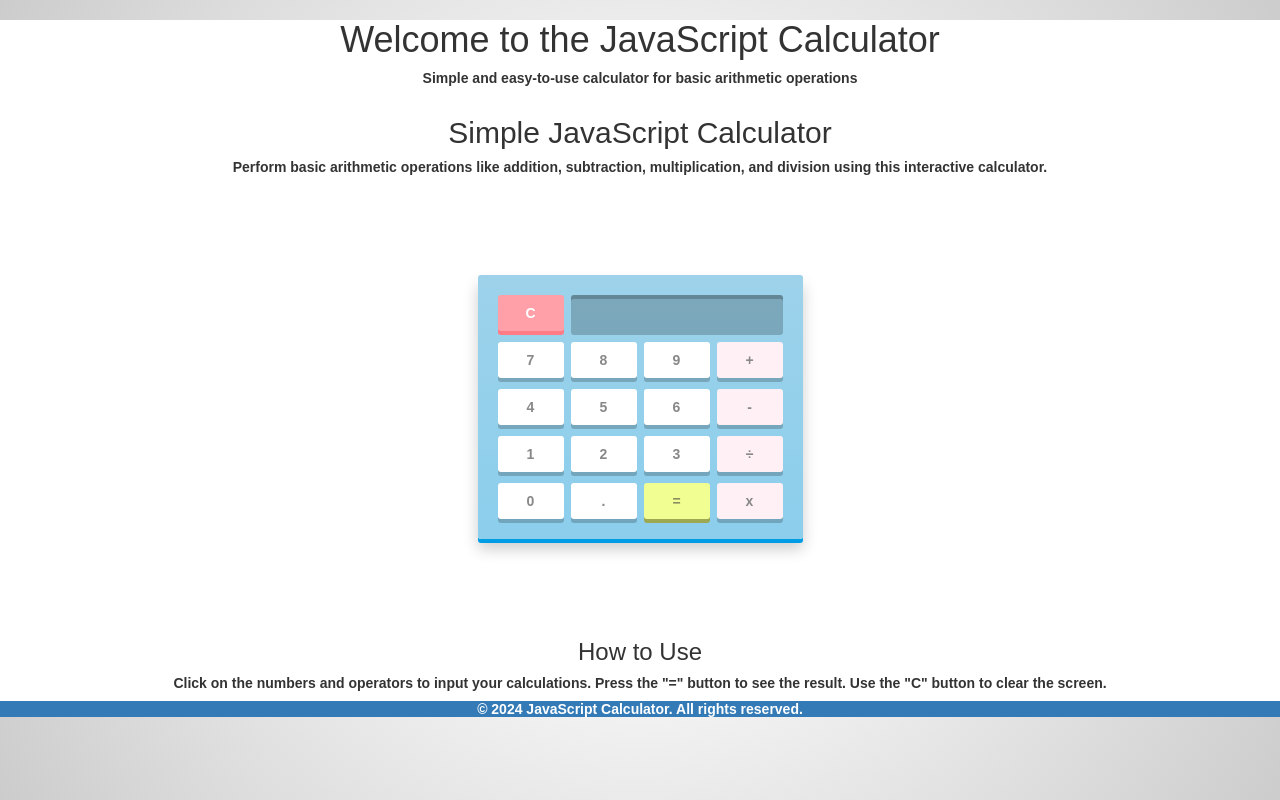
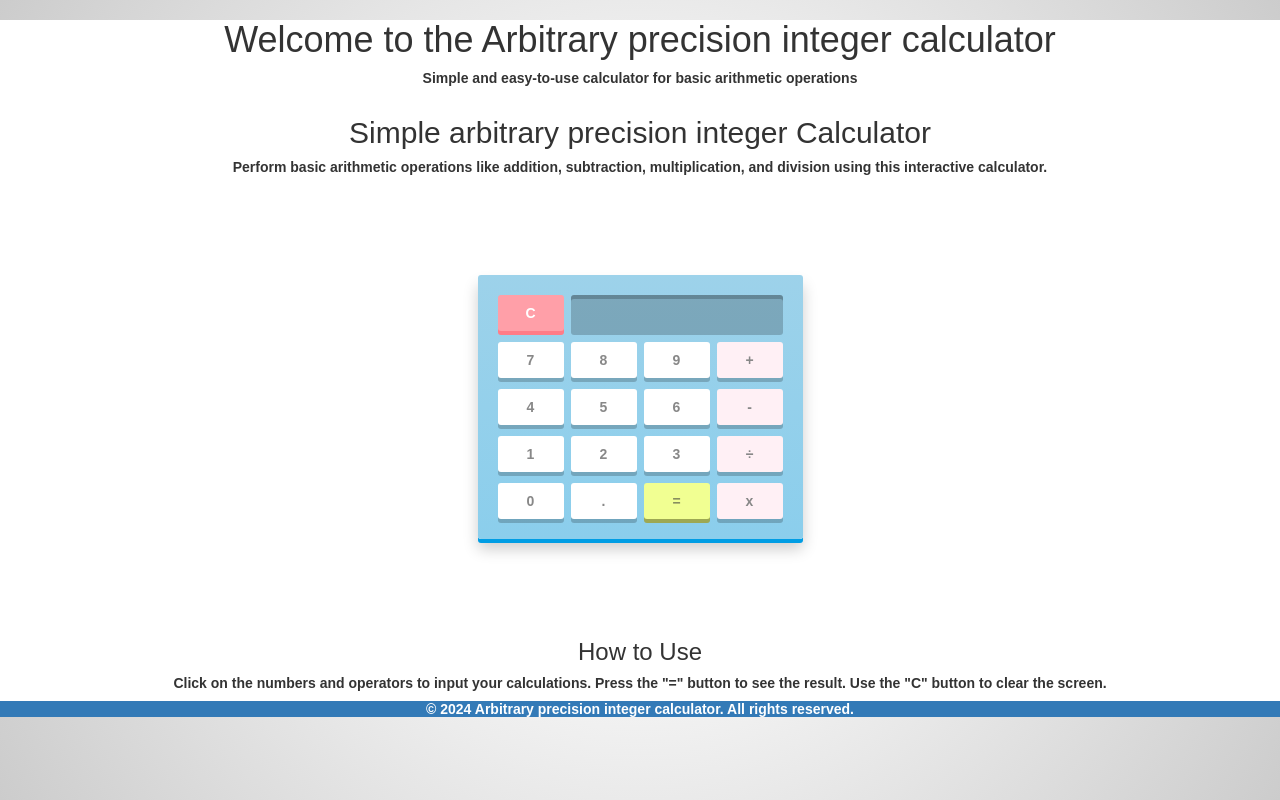
Before and after one commit to kevykibbz/calculator, a plain HTML site: page index.html in a window 1280 px wide. Drawn offline with nearby package versions, Linux system fonts and the light colour scheme.

Commit message:
Updated Commit

```diff
--- a/index.html
+++ b/index.html
@@ -3,7 +3,7 @@
   <head>
     <meta charset="UTF-8" />
     <meta name="viewport" content="width=device-width, initial-scale=1.0" />
-    <title>JavaScript Calculator</title>
+    <title>Arbitrary precision integer calculator</title>
     <meta
       name="description"
       content="A simple JavaScript calculator with basic arithmetic operations. Perform addition, subtraction, multiplication, and division easily with this interactive interface."
@@ -20,12 +20,12 @@
   <body>
     <!-- Header Section -->
     <header class="text-center text-white">
-      <h1>Welcome to the JavaScript Calculator</h1>
+      <h1>Welcome to the Arbitrary precision integer calculator</h1>
       <p>Simple and easy-to-use calculator for basic arithmetic operations</p>
     </header>
 
     <div class="container">
-      <h2 class="text-center mt-4">Simple JavaScript Calculator</h2>
+      <h2 class="text-center mt-4">Simple arbitrary precision integer  Calculator</h2>
       <p class="text-center">
         Perform basic arithmetic operations like addition, subtraction, multiplication, and division using this interactive calculator.
       </p>
@@ -67,7 +67,7 @@
 
     <!-- Footer Section -->
     <footer class="p-3 my-3 text-center bg-primary text-white mt-4">
-      <p>&copy; 2024 JavaScript Calculator. All rights reserved.</p>
+      <p>&copy; 2024 Arbitrary precision integer calculator. All rights reserved.</p>
     </footer>
 
     <script src="js/script.js"></script>
```
